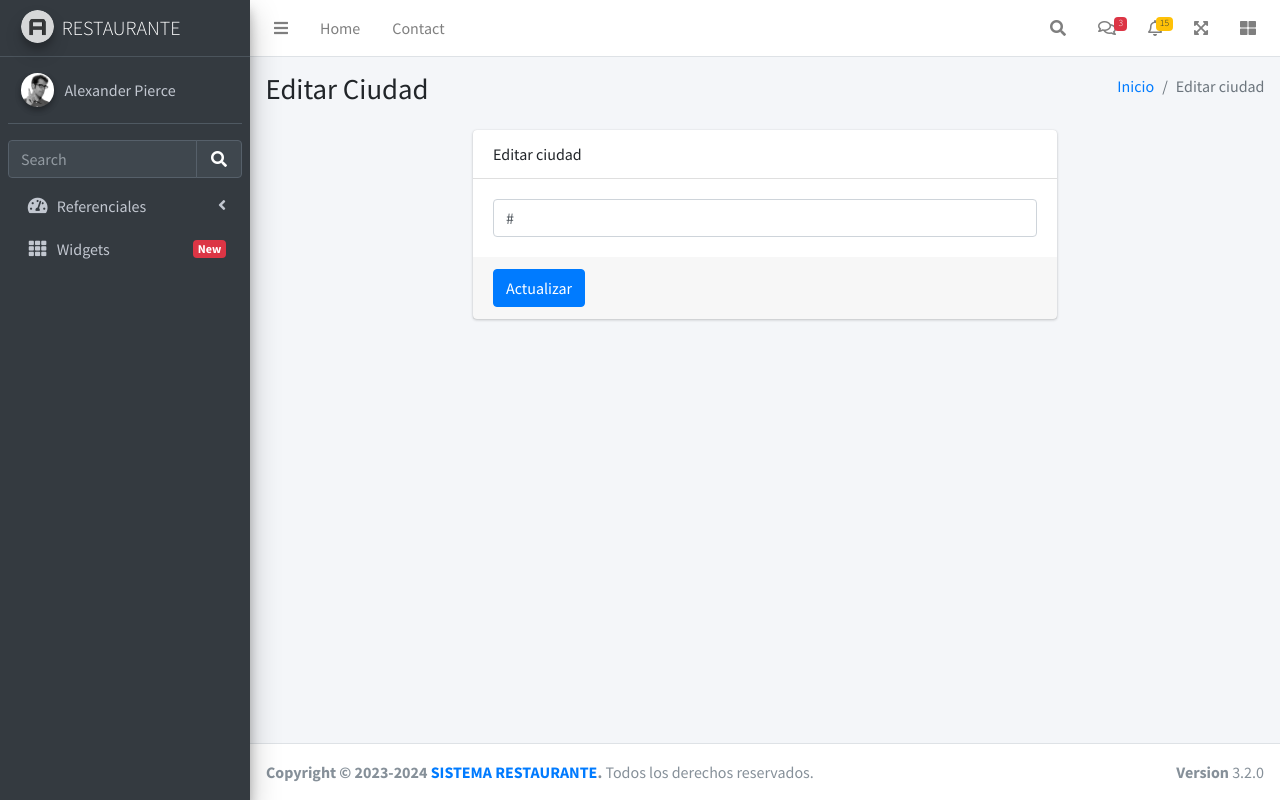
After one commit to ArielMarin23/restaurante_sys, a Flask app: page /editar_ciudad in a window 1280 px wide. The commit adds this page. Run offline with Flask 3, Linux system fonts and the light colour scheme; some libraries are stand-ins or nearby versions.

Commit message:
Se agrego la vista editar ciudad

```diff
--- a/app/rutas/referencial/ciudad/ciudad_routes.py
+++ b/app/rutas/referencial/ciudad/ciudad_routes.py
@@ -1,6 +1,10 @@
 from flask import Blueprint,render_template,request,redirect,url_for,jsonify
-ciumod = Blueprint('ciudad', __name__, template_folder='templates')
+ciumod = Blueprint('ciudad',__name__, template_folder='templates')
 
 @ciumod.route('/index_ciudad')
 def index_ciudad():
-    return render_template('index-ciudad.html')
+    return render_template('index_ciudad.html')
+
+@ciumod.route('/editar_ciudad')
+def editar_ciudad():
+    return render_template('editar_ciudad.html')
--- /dev/null
+++ b/app/rutas/referencial/ciudad/templates/editar_ciudad.html
@@ -0,0 +1,35 @@
+{% extends "base.html"%}
+{% block contenido_principal %}
+<!-- contenido de cabezera (cabezera de pagina) -->
+<section class="content-header">
+    <div class="container-fluid">
+        <div class="row mb-2">
+            <div class="col-sm-6">
+                <h1>Editar Ciudad</h1>
+            </div>
+            <div class="col-sm-6">
+                <ol class="breadcrumb float-sm-right">
+                    <li class="breadcrumb-item"><a href="{{url_for('inicio.index')}}">Inicio</a></li>
+                    <li class="breadcrumb-item active">Editar ciudad</li>
+                </ol>
+            </div>
+        </div>
+    </div>
+ </section>
+ <!-- Fin cabecera -->
+ <!-- Inicio del cuerpo de tarjeta -->
+<section class="content" style="max-width: 600px; margin: auto;">
+    <form action="#">
+        <div class="card">
+        <div class="card-header">Editar ciudad</div>
+        <div class="card-body">
+            <input type="hidden" name="idtxtciudad" value="#">
+            <input type="text" name="txtciudad" class="form-control" value="#" required>
+        </div>
+        <div class="card-footer">
+            <button type="submit" class="btn btn-primary">Actualizar</button>
+        </div>
+        </div>
+    </form>
+</section>
+{% endblock %}
```
Also changed, not shown: app/rutas/referencial/ciudad/templates/index_ciudad.html (renamed from app/rutas/referencial/ciudad/templates/index-ciudad.html, +15 -5 lines), app/__init__.py (line endings or trailing spaces), app/static/js/referenciales/persona.js (added).
